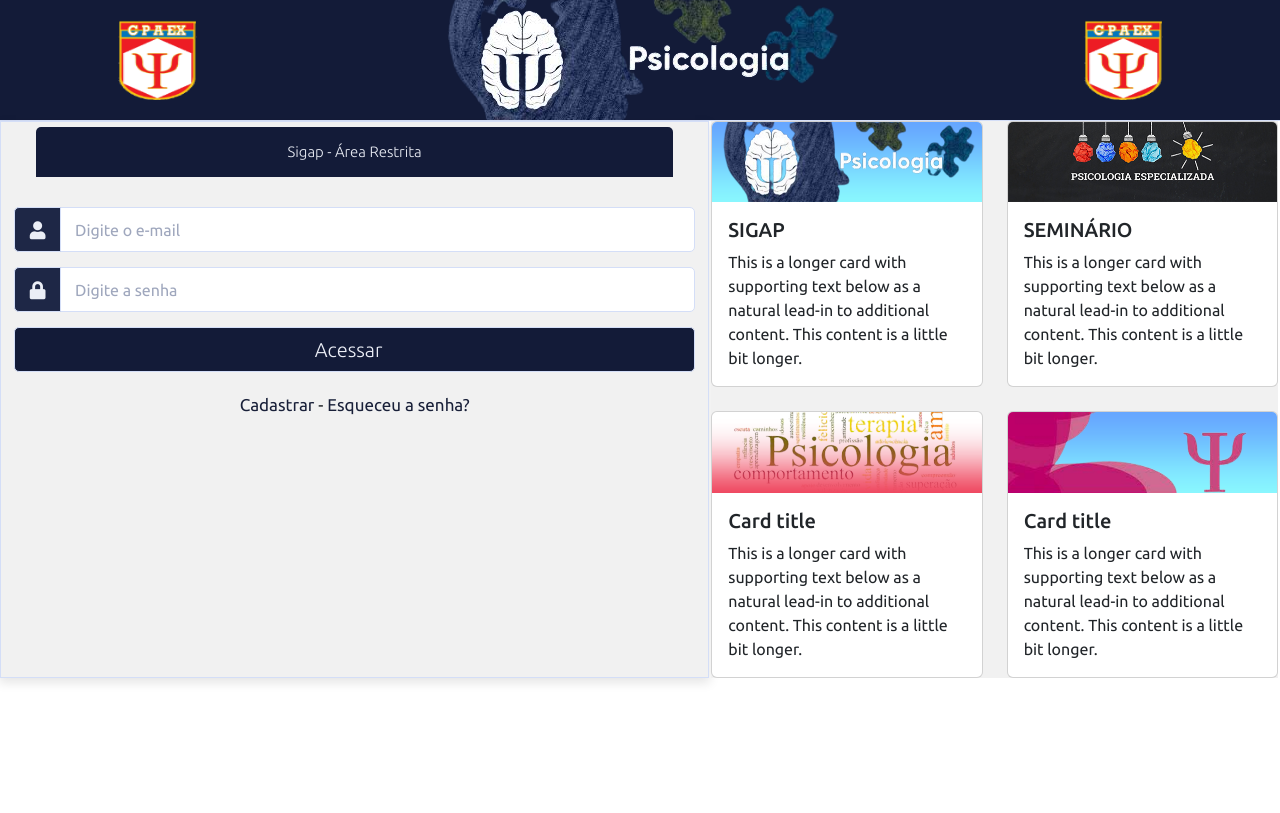
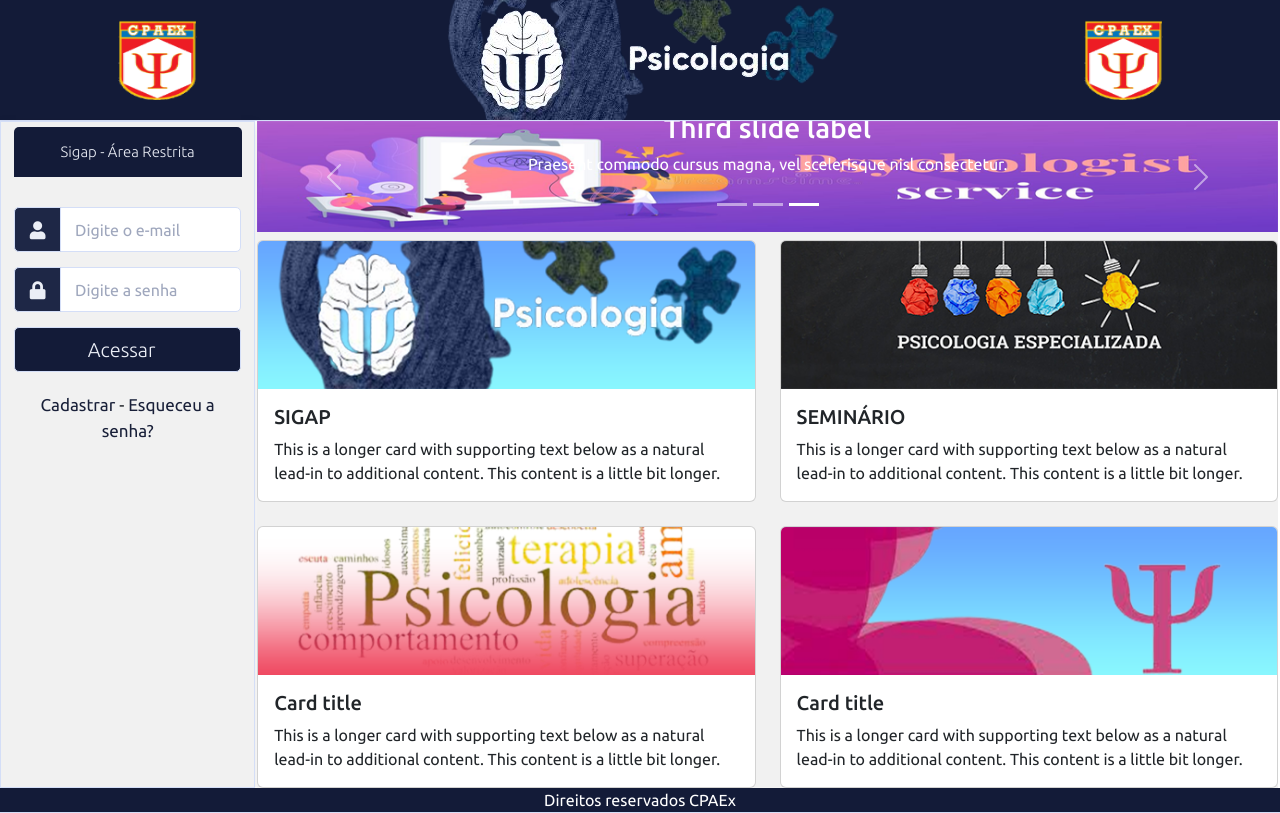
Before and after one commit to andmatsouza/react-front, a React (Create React App) app in the folder login/: page / in a window 1280 px wide. Built offline with nearby package versions, Linux system fonts and the light colour scheme.

Commit message:
feat: refatoração do layout pagina home

```diff
--- a/login/src/pages/Home/index.js
+++ b/login/src/pages/Home/index.js
@@ -1,23 +1,54 @@
 import React from "react";
 
-import { Login } from '../Login';
-import { CardContent } from '../../components/CardContent';
+import { Login } from "../Login";
+import { CardContent } from "../../components/CardContent";
+import { CarouselHome } from "../../components/CarouselHome";
 
 export const Home = () => {
-
   return (
-    <div className="d-flex">
+    <>
+      <div className="d-flex">
       <div className="container-header">
         <img src="/cpaex-site.png" alt="imagem logo" className="img-header" />
         <img src="/banner-site-psc-3-sf.png" alt="imagem logo" />
         <img src="/cpaex-site.png" alt="imagem logo" className="img-header" />
       </div>
-      <div className="container-login">
-        {<Login />}
+      <div className="container-login-text">
+        <div className="container-login">
+          {<Login />}
+        </div>
+
         <div className="container-text">
+          {<CarouselHome />}
           {<CardContent />}
         </div>
       </div>
+      <div className="container-footer">
+        <div>Direitos reservados CPAEx</div>
+      </div>
     </div>
+
+      {/* <div style={{height: 54 + 'em', background: "#000"}}>
+
+      <div class="h-100 d-inline-block" style={{width: 20 + 'em', background: "#618AE8"}}>
+        <ul>
+          <li>primeiro</li>
+          <li>segundo</li>
+          <li>terceiro</li>
+        </ul>
+        </div>
+        <div class="h-100 d-inline-block" style={{width: 60 + 'em', background: "#ed9c28"}}>
+        {<CarouselHome />}
+        </div>
+        <div class="h-100 d-inline-block" style={{width: 20 + 'em', background: "#47a447"}}>
+        <ul>
+          <li>primeiro</li>
+          <li>segundo</li>
+          <li>terceiro</li>
+        </ul>
+        </div>
+
+      </div> */}
+    </>
   );
 };
```
